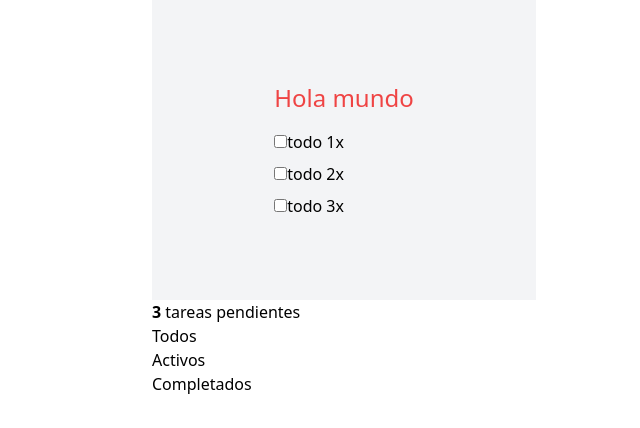
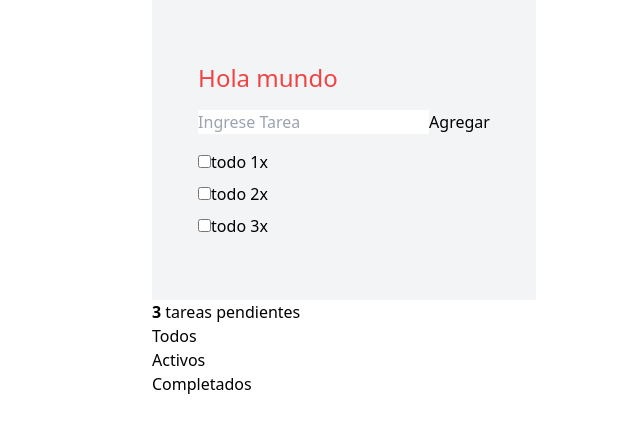
Before and after one commit to JorgeDCoria/todo-app-typescript, a React (Vite) app: page / in a window 1280 px wide. Shown: the top 428 px of the page, without its empty margins (296-936 px from the left). Built offline with nearby package versions, Linux system fonts and the light colour scheme.

Commit message:
feat/ add todo

```diff
--- a/src/App.tsx
+++ b/src/App.tsx
@@ -2,9 +2,9 @@ import { useState } from "react";
 import { Footer } from "./components/footer/Footer";
 import Todos from "./components/Todo/Todos";
 import { TODO_FILTERS } from "./consts";
-import { type FilterValue } from "./types";
+import { type Todo, type FilterValue } from "./types";
 
-const mockTodos = [
+const mockTodos: Todo[] = [
   {
     id: "1",
     title: "todo 1",
@@ -23,6 +23,7 @@ const mockTodos = [
 ];
 function App(): JSX.Element {
   const [todos, setTodos] = useState(mockTodos);
+  const [input, setInput] = useState("");
   const [filterSelected, setFilterSelected] = useState<FilterValue>(
     TODO_FILTERS.ALL
   );
@@ -31,6 +32,7 @@ function App(): JSX.Element {
     const newTodos = todos.filter((todo) => todo.id !== id);
     setTodos(newTodos);
   };
+
   const handleCompleted = (id: string, completed: boolean): void => {
     const newTodos = todos.map((todo) => {
       if (todo.id === id) return { ...todo, completed };
@@ -38,6 +40,7 @@ function App(): JSX.Element {
     });
     setTodos(newTodos);
   };
+
   const handleFilterChange = (filter: FilterValue): void => {
     setFilterSelected(filter);
   };
@@ -47,17 +50,47 @@ function App(): JSX.Element {
     setTodos(newTodos);
   };
 
+  const handleAddTodo = (e: React.FormEvent<HTMLFormElement>): void => {
+    e.preventDefault();
+
+    const newTodo: Todo = {
+      title: input,
+      id: crypto.randomUUID(),
+      completed: false,
+    };
+    setTodos([...todos, newTodo]);
+    setInput("");
+  };
+
+  const handleChangeInput = (e: React.ChangeEvent<HTMLInputElement>): void => {
+    setInput(e.target.value);
+  };
   const filteredTodos = todos.filter((todo) => {
     if (filterSelected === TODO_FILTERS.ACTIVE) return !todo.completed;
     if (filterSelected === TODO_FILTERS.COMPLETED) return todo.completed;
     return todo;
   });
+
   const activeCount = todos.filter((todo) => !todo.completed).length;
   const completedCount = todos.filter((todo) => todo.completed).length;
+
   return (
     <div className="grid place-content-center">
       <div className="grid place-content-center gap-4 bg-gray-100 w-96 p-4 min-h-[300px]">
         <h1 className="text-2xl text-red-500 ">Hola mundo</h1>
+        <form onSubmit={handleAddTodo}>
+          <input
+            type="text"
+            onChange={(e) => {
+              handleChangeInput(e);
+            }}
+            placeholder="Ingrese Tarea"
+            value={input}
+            name=""
+            id=""
+          />
+          <input type="submit" value="Agregar" />
+        </form>
         <Todos
           onRemoveTodo={handleRemove}
           todos={filteredTodos}
--- a/src/components/footer/components/Filters.tsx
+++ b/src/components/footer/components/Filters.tsx
@@ -8,6 +8,9 @@ interface Props {
 }
 
 const Filters: React.FC<Props> = ({ filterSelected, onFilterChange }) => {
+  const aux = Object.entries(FILTERS_BUTTONS);
+  console.log("🚀 ~ file: Filters.tsx:12 ~ aux:", aux);
+
   return (
     <ul>
       {Object.entries(FILTERS_BUTTONS).map(([key, { href, literal }]) => {
--- a/src/types.d.ts
+++ b/src/types.d.ts
@@ -1,7 +1,7 @@
 import {type TODO_FILTERS } from "./consts";
 
 export interface Todo{
-  id: string;
+  id: string ;
   title: string;
   completed: boolean;
 }
```
